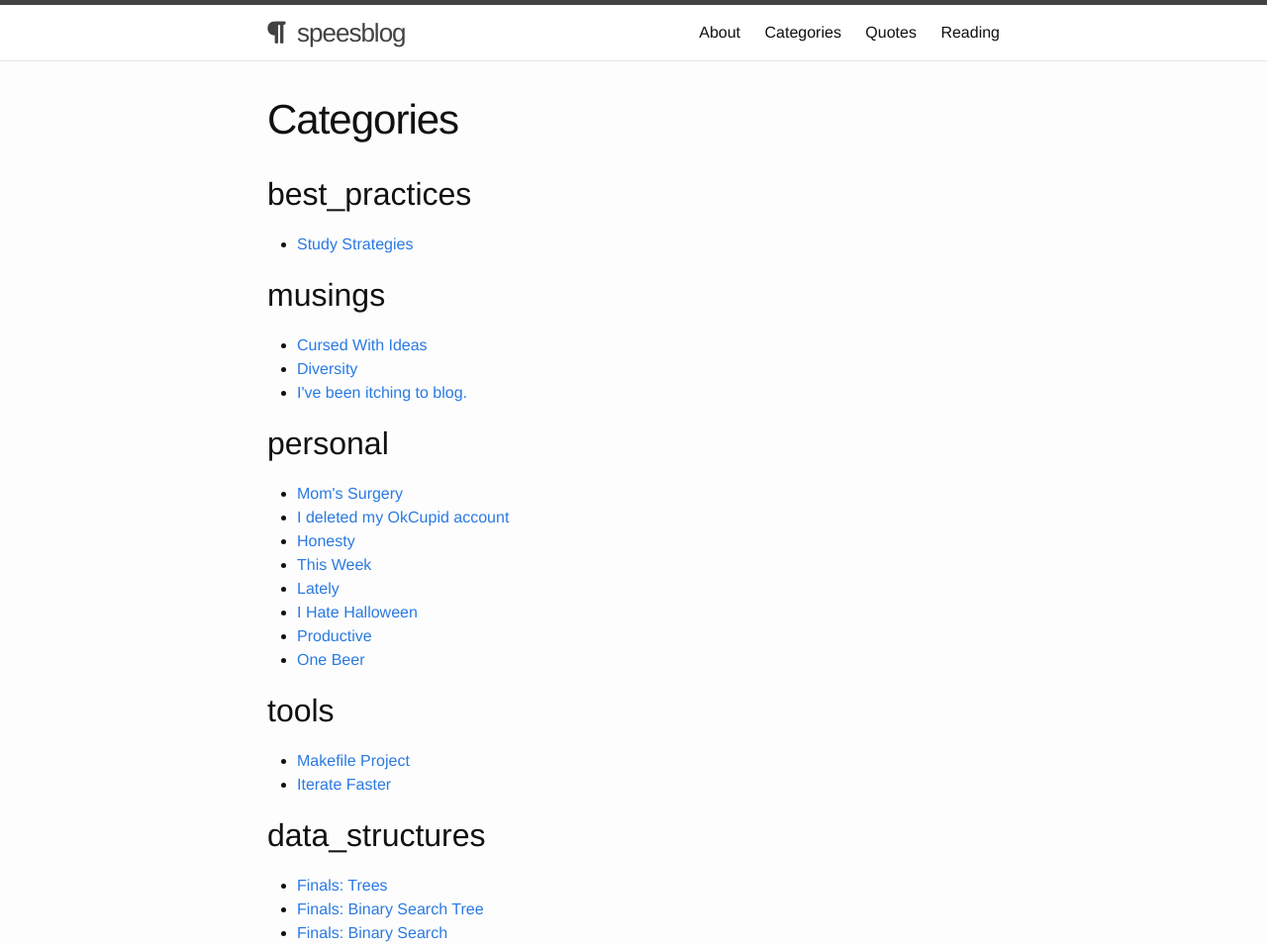
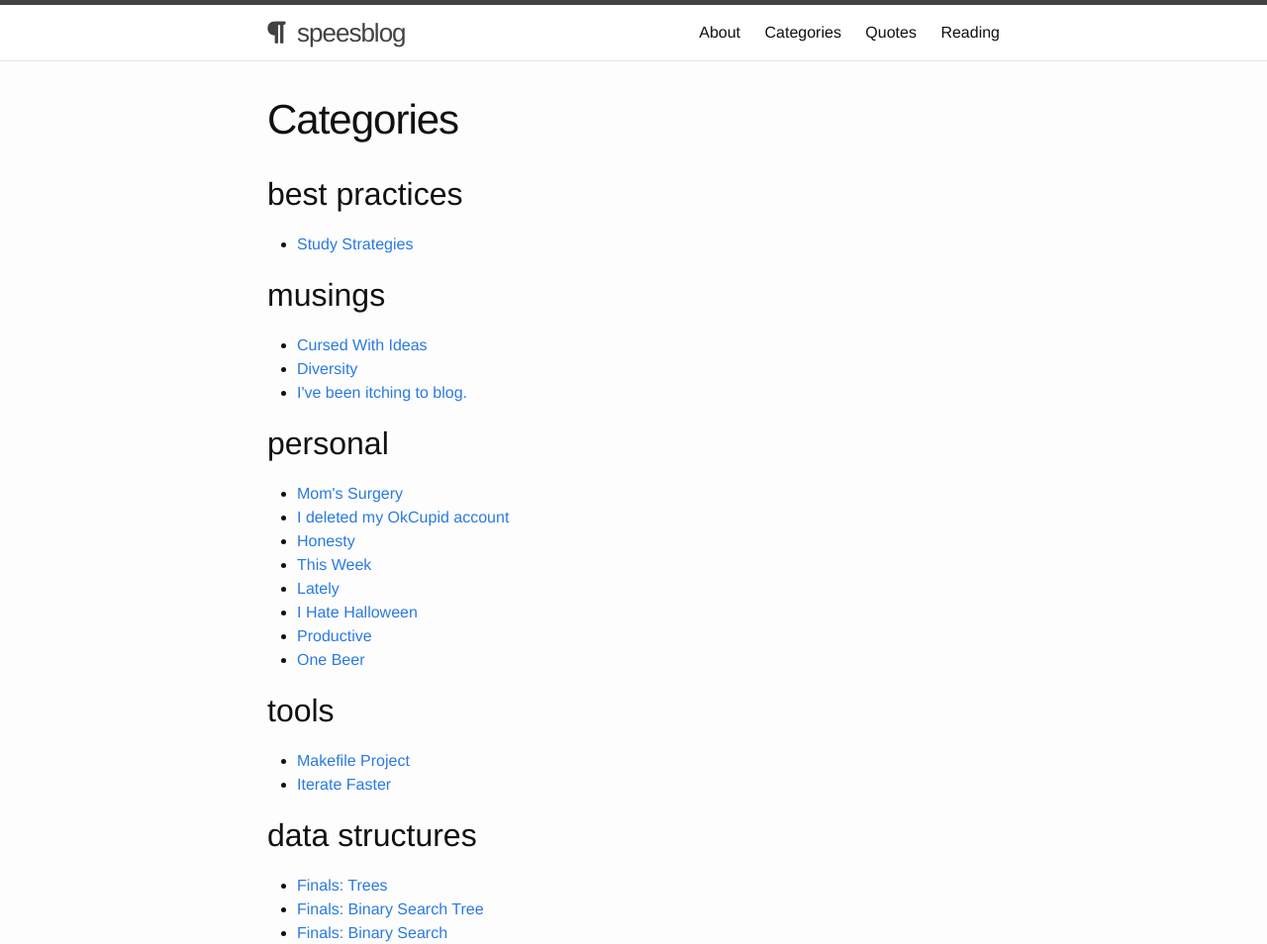
Before and after one commit to shelbyspees/speesblog, a Jekyll site: the page built from categories.html, in a window 1280 px wide and 1400 px high. Shown: the top 954 px of the window at 99% size. Built offline with Jekyll 4.4.1, drawn with Linux system fonts in a browser that asks for light colours; nearby versions of some CDN libraries.

Commit message:
Replace '_' with ' ' in category headings with liquid filter

```diff
--- a/categories.html
+++ b/categories.html
@@ -7,7 +7,7 @@ group: navigation
 {% include JB/setup %}
 
 {% for category in site.categories %}
-  <h2 id="{{ category[0] }}-ref">{{ category[0] | join: "/" }}</h2>
+  <h2 id="{{ category[0] }}-ref">{{ category[0] | join: "/" | replace: '_', ' ' }}</h2>
   <ul>
     {% assign pages_list = category[1] %}
     {% include JB/pages_list %}
```
